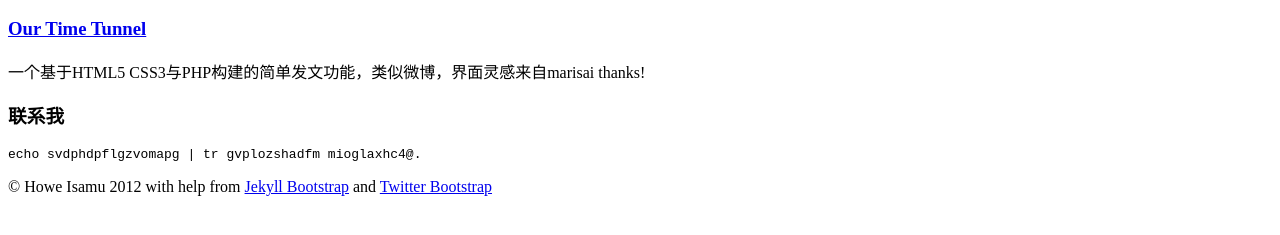
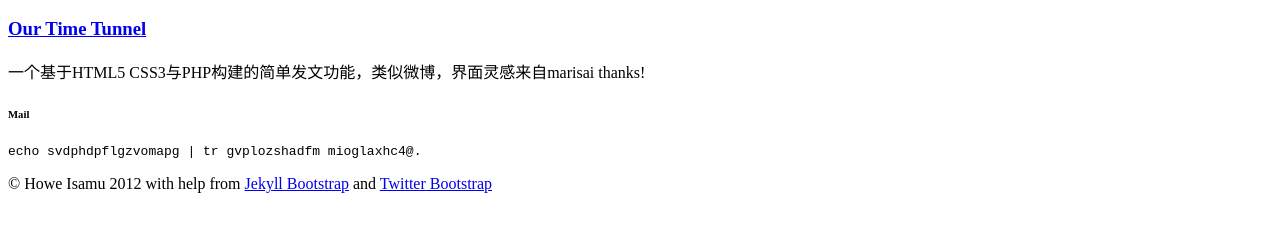
Before and after one commit to CaicnZ/old_blog, a Jekyll site: the page built from portfolio.md, in a window 1280 px wide. Shown: the part 636-871 px from the top of the page. Built offline with Jekyll 4.4.1, drawn with Linux system fonts in a browser that asks for light colours; nearby versions of some CDN libraries; Markdown is read by kramdown in place of the engine named in the settings.

Commit message:
Updated portfolio.md

```diff
--- a/portfolio.md
+++ b/portfolio.md
@@ -29,5 +29,5 @@ Now: Responsible Moefou System operation and maintenance
 
 一个基于HTML5 CSS3与PHP构建的简单发文功能，类似微博，界面灵感来自marisai thanks!
 
-### 联系我
+###### Mail
     echo svdphdpflgzvomapg | tr gvplozshadfm mioglaxhc4@.
```
